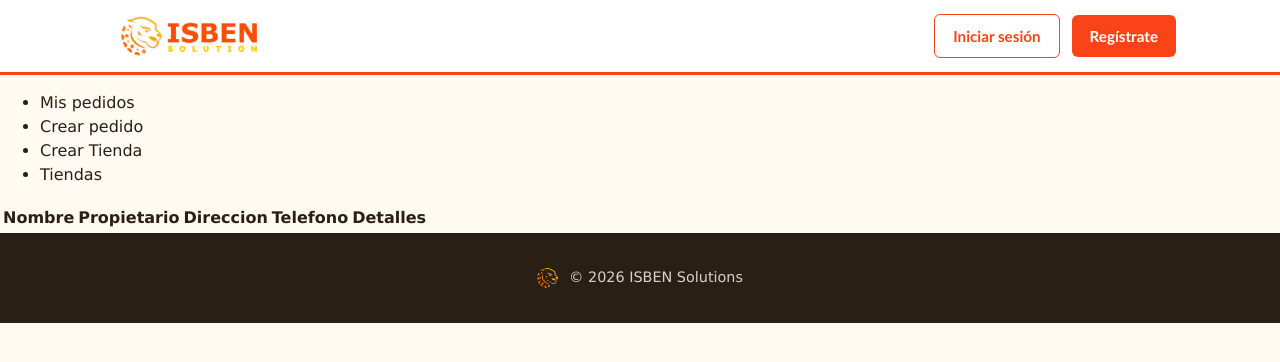
After one commit to By-Alvarez06/P-Web-RetoBimestral, a Django app: template proyectoIsben/negocio/templates/vendedor/listar_tiendas.html in a window 1280 px wide. The commit adds this page. Shown: the top 362 px of the page. Run offline with Django 5.2, Linux system fonts and the light colour scheme; the template is opened without the code that fills it, so the values that code supplies are empty.

Commit message:
Editar Pedido y Tienda

```diff
--- a/proyectoIsben/negocio/forms.py
+++ b/proyectoIsben/negocio/forms.py
@@ -86,7 +86,7 @@ class RegistroForm(forms.ModelForm):
 class PedidoForm(forms.ModelForm):
     class Meta:
         model = Pedido
-        fields = ['tienda', 'monto_total_tienda']
+        fields = ['tienda', 'estado', 'monto_total_tienda' ]
 
 class TiendaForm(forms.ModelForm):
     class Meta:
--- /dev/null
+++ b/proyectoIsben/negocio/templates/vendedor/listar_tiendas.html
@@ -0,0 +1,30 @@
+{% extends "vendedor/master_vendedor.html" %}
+
+{% block contenido_vendedor %}
+<div class="table">
+    <table>
+        <thead>
+            <tr>
+                <th>Nombre</th>
+                <th>Propietario</th>
+                <th>Direccion</th>
+                <th>Telefono</th>
+                <th>Detalles</th>
+            </tr>
+        </thead>
+        {% for t in tiendas %}
+        <tbody>
+            <tr>
+                <td>{{ t.nombre }}</td>
+                <td>{{ t.propietario }}</td>
+                <td>{{ t.direccion }}</td>
+                <td>{{ t.telefono }}</td>
+                <td>
+                    [<a href="{% url 'editar_tienda' t.id %}">Editar</a>]
+                </td>
+            </tr>
+        </tbody>
+        {% endfor %}
+    </table>
+</div>
+{% endblock %}
--- a/proyectoIsben/negocio/templates/vendedor/master_vendedor.html
+++ b/proyectoIsben/negocio/templates/vendedor/master_vendedor.html
@@ -8,6 +8,7 @@
                 <li><a href="{% url 'dashboard_vendedor' %}">Mis pedidos</a></li>
                 <li><a href="{% url 'crear_pedido' %}">Crear pedido</a></li>
                 <li><a href="{% url 'crear_tienda' %}">Crear Tienda</a></li>
+                <li><a href="{% url 'listar_tiendas' %}">Tiendas</a></li>
             </ul>
         </nav>
     </aside>
--- a/proyectoIsben/negocio/urls.py
+++ b/proyectoIsben/negocio/urls.py
@@ -11,6 +11,9 @@ urlpatterns = [
 
     # Vendedores
     path("inicio/", views.dashboard_vendedor, name="dashboard_vendedor"),
-    path("crear/pedido", views.crear_pedido, name="crear_pedido"),
-    path("crear/tienda", views.crear_tienda, name="crear_tienda")
+    path("crear/pedido/", views.crear_pedido, name="crear_pedido"),
+    path("crear/tienda/", views.crear_tienda, name="crear_tienda"),
+    path("listar/tiendas/", views.listar_tiendas, name="listar_tiendas"),
+    path("editar/tienda/<int:id>", views.editar_tienda, name="editar_tienda"),
+    path("editar/pedido/<int:id>", views.editar_pedido, name="editar_pedido")
 ]
```
Also changed, not shown: proyectoIsben/negocio/templates/vendedor/dashboard_vendedor.html (+8 -0 lines), proyectoIsben/negocio/templates/vendedor/editar_pedido.html (added, +11 -0 lines), proyectoIsben/negocio/templates/vendedor/editar_tienda.html (added, +12 -0 lines), proyectoIsben/negocio/views.py (+41 -1 lines).
